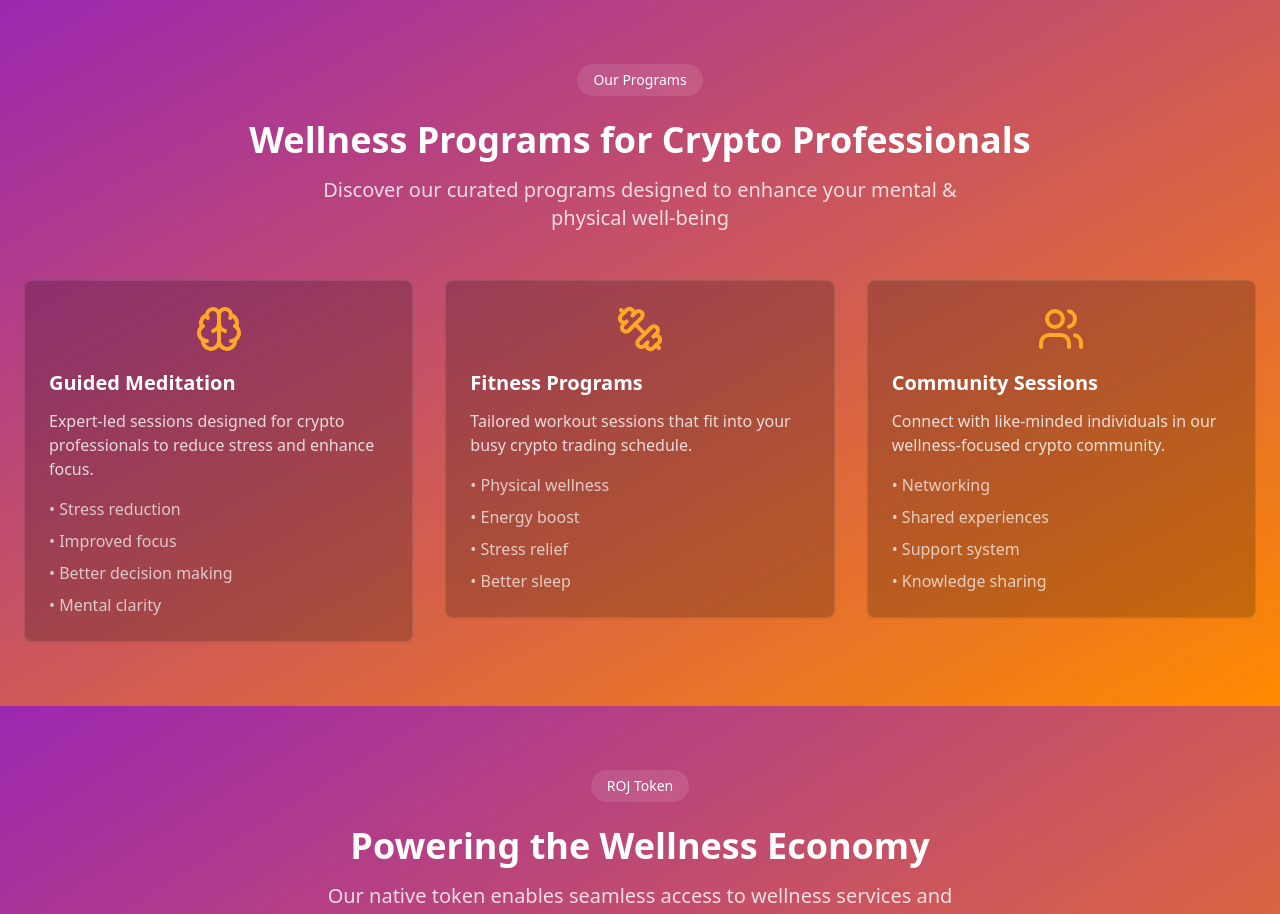
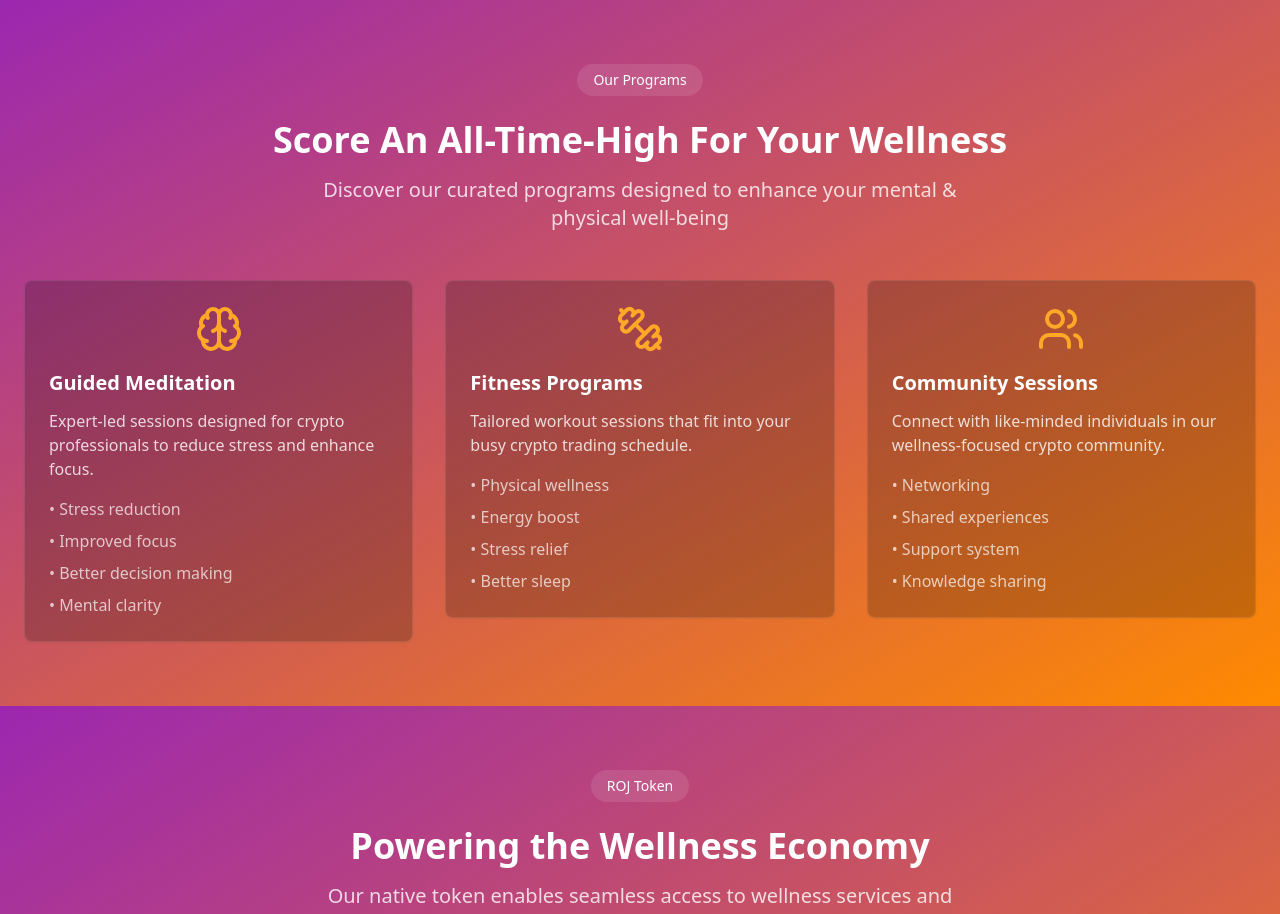
Before and after one commit to alexnomads/oasis-harmony-zone, a React (Vite) app: page / in a window 1280 px wide. Shown: the part 1380-2294 px from the top of the page. Built offline with nearby package versions, Linux system fonts and the light colour scheme.

Commit message:
Update Programs.tsx

```diff
--- a/src/components/Programs.tsx
+++ b/src/components/Programs.tsx
@@ -52,7 +52,7 @@ export const Programs = () => {
             Our Programs
           </span>
           <h2 className="text-4xl font-bold mb-4 text-white">
-            Wellness Programs for Crypto Professionals
+            Score An All-Time-High For Your Wellness
           </h2>
           <p className="text-xl text-white/80 max-w-2xl mx-auto">
             Discover our curated programs designed to enhance your mental & physical well-being
```
